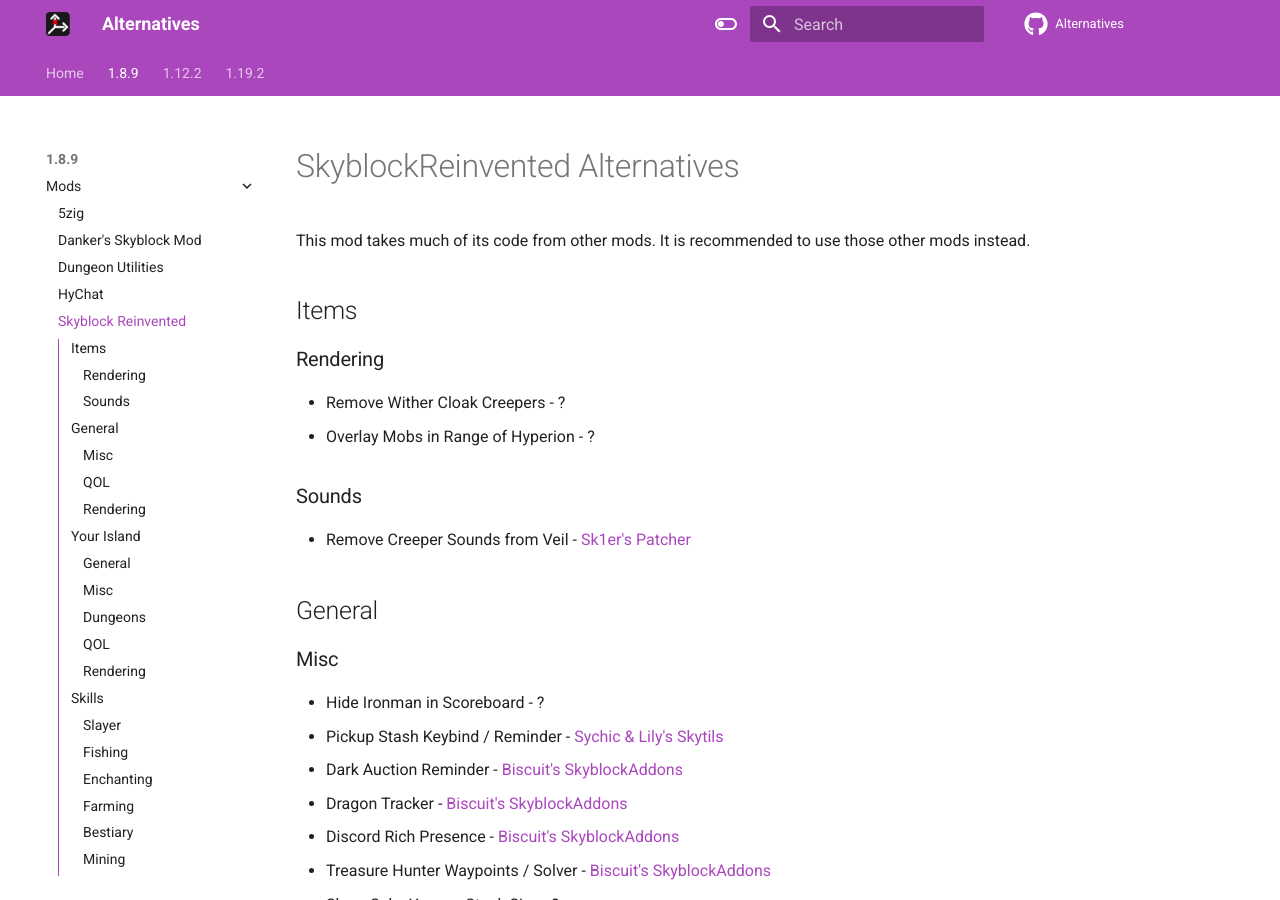
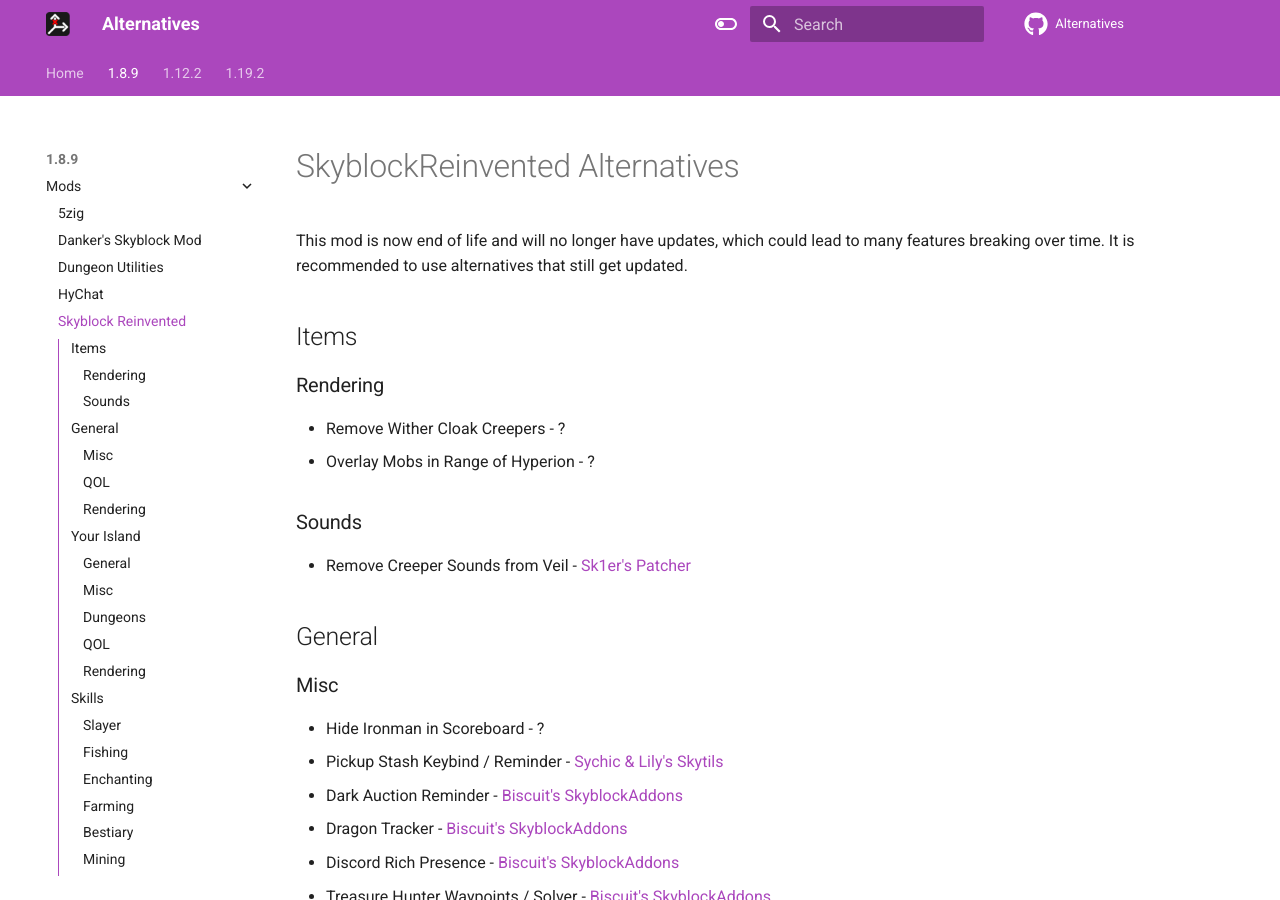
Before and after one commit to MicrocontrollersDev/Alternatives, an MkDocs documentation site: the page built from docs/1.8.9/skyblock_reinvented.md, in a window 1280 px wide and 900 px high. Built offline with MkDocs 1.6.1 and Material for MkDocs 9.7.7, drawn with Linux system fonts in a browser that asks for light colours; comment, search, counter and statistics services are not loaded.

Commit message:
new sbr reasoning

```diff
--- a/docs/1.8.9/skyblock_reinvented.md
+++ b/docs/1.8.9/skyblock_reinvented.md
@@ -1,7 +1,9 @@
 # SkyblockReinvented Alternatives
-This mod takes much of its code
-from other mods. It is recommended
-to use those other mods instead.
+This mod is now end of life and
+will no longer have updates, which
+could lead to many features breaking
+over time. It is recommended to use
+alternatives that still get updated.
 
 ## Items
 
```
